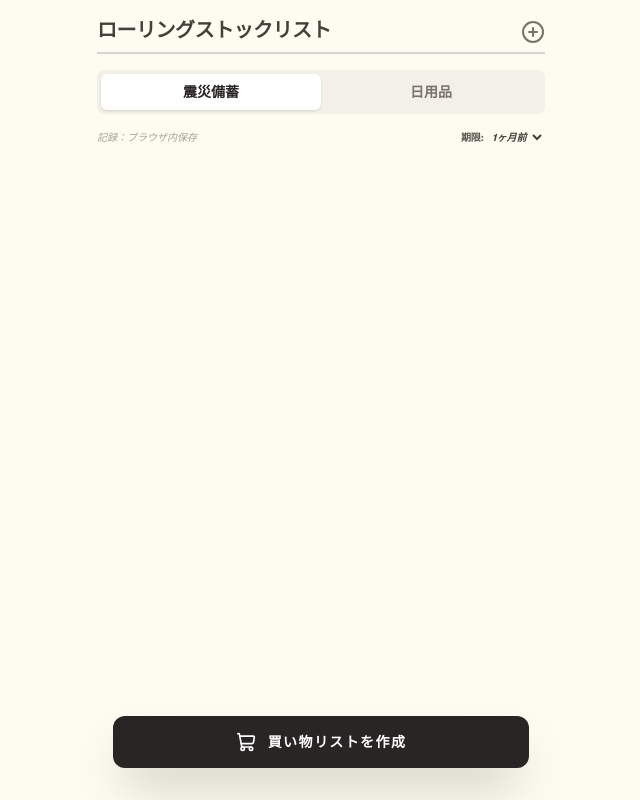
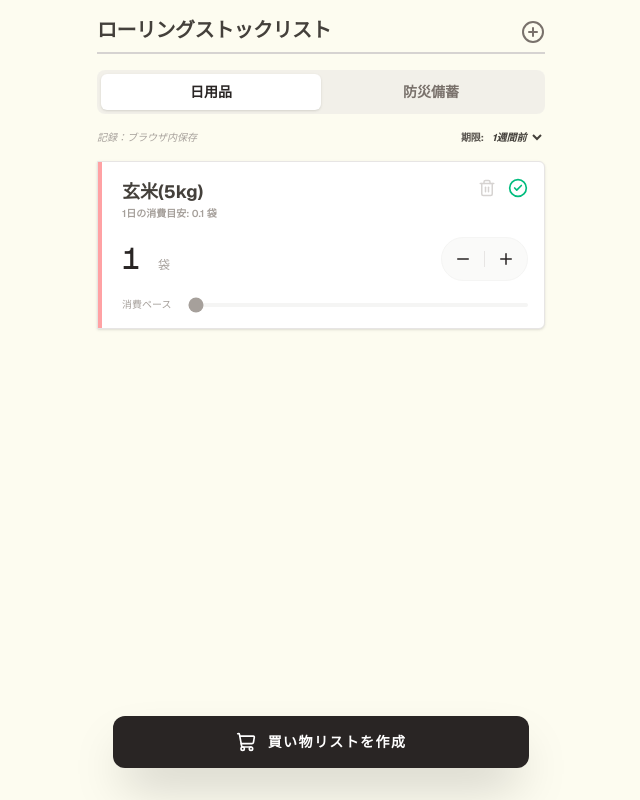
Before and after one commit to vegetableyoga/rolling-stock-list, a Next.js app: page / in a window 1280 px wide. Shown: the whole page, without its empty margins (319-959 px from the left). Built offline with nearby package versions, Linux system fonts and the light colour scheme.

Commit message:
Update default samples and fix tab order

```diff
--- a/app/page.tsx
+++ b/app/page.tsx
@@ -10,25 +10,33 @@ interface Item {
   currentStock: number;
   dailyConsumption: number;
   unit: string;
-  category: 'emergency' | 'daily';
+  category: 'daily' | 'emergency';
 }
 
 export default function RollingStockApp() {
-  // 状態管理
-  const [activeTab, setActiveTab] = useState<'emergency' | 'daily'>('emergency');
+  // 状態管理：初期タブを「日用品」に設定
+  const [activeTab, setActiveTab] = useState<'daily' | 'emergency'>('daily');
   const [items, setItems] = useState<Item[]>([]);
-  const [thresholds, setThresholds] = useState({ emergency: 30, daily: 7 });
+  const [thresholds, setThresholds] = useState({ daily: 7, emergency: 30 });
   const [isAdding, setIsAdding] = useState(false);
   const [newItem, setNewItem] = useState({ name: '', stock: '', consumption: '', unit: '個' });
 
   // 初期ロード
   useEffect(() => {
-    const savedItems = localStorage.getItem('rs-v2-items');
-    const savedDate = localStorage.getItem('rs-v2-last-date');
-    const savedThresholds = localStorage.getItem('rs-v2-thresholds');
+    // 新しいバージョン(v4)として保存
+    const savedItems = localStorage.getItem('rs-v4-items');
+    const savedDate = localStorage.getItem('rs-v4-last-date');
+    const savedThresholds = localStorage.getItem('rs-v4-thresholds');
 
-    let currentItems = savedItems ? JSON.parse(savedItems) : [];
     const today = new Date().toISOString().split('T')[0];
+
+    // データがない場合の新しい初期例
+    const defaultItems: Item[] = [
+      { id: 'default-1', name: '玄米(5kg)', currentStock: 1, dailyConsumption: 0.1, unit: '袋', category: 'daily' },
+      { id: 'default-2', name: '水(500ml)', currentStock: 24, dailyConsumption: 2, unit: '本', category: 'emergency' }
+    ];
+
+    let currentItems = savedItems ? JSON.parse(savedItems) : defaultItems;
 
     // 自動消費計算
     if (savedDate && savedDate !== today) {
@@ -42,16 +50,15 @@ export default function RollingStockApp() {
 
     setItems(currentItems);
     if (savedThresholds) setThresholds(JSON.parse(savedThresholds));
-    localStorage.setItem('rs-v2-last-date', today);
+    localStorage.setItem('rs-v4-last-date', today);
   }, []);
 
   // 保存
   useEffect(() => {
-    localStorage.setItem('rs-v2-items', JSON.stringify(items));
-    localStorage.setItem('rs-v2-thresholds', JSON.stringify(thresholds));
+    localStorage.setItem('rs-v4-items', JSON.stringify(items));
+    localStorage.setItem('rs-v4-thresholds', JSON.stringify(thresholds));
   }, [items, thresholds]);
 
-  // カテゴリーフィルタ
   const filteredItems = items.filter(item => item.category === activeTab);
 
   const updateStock = (id: string, amount: number) => {
@@ -92,13 +99,13 @@ export default function RollingStockApp() {
   const copyShoppingList = () => {
     const lowStockItems = filteredItems.filter(item => getStatus(item) === 'low');
     const text = lowStockItems.map(item => `・${item.name} (${item.unit})`).join('\n');
-    navigator.clipboard.writeText(`【在庫補充リスト】\n${text}`);
+    const categoryName = activeTab === 'daily' ? '日用品' : '防災備蓄';
+    navigator.clipboard.writeText(`【${categoryName} 要補充リスト】\n${text}`);
     alert('リストをコピーしました');
   };
 
   return (
     <div className="min-h-screen bg-[#fdfcf0] text-stone-800 p-4 font-sans pb-32">
-      {/* Header */}
       <header className="max-w-md mx-auto mb-4">
         <div className="flex justify-between items-end border-b-2 border-stone-300 pb-2">
           <h1 className="text-xl font-bold tracking-tight text-stone-700">ローリングストックリスト</h1>
@@ -107,19 +114,19 @@ export default function RollingStockApp() {
           </button>
         </div>
 
-        {/* Tab Switcher */}
+        {/* タブ切り替え（左: 日用品 / 右: 防災備蓄） */}
         <div className="flex mt-4 bg-stone-200/50 rounded-lg p-1">
-          <button
-            onClick={() => setActiveTab('emergency')}
-            className={`flex-1 py-2 text-sm font-bold rounded-md transition-all ${activeTab === 'emergency' ? 'bg-white shadow-sm text-stone-800' : 'text-stone-500'}`}
-          >
-            震災備蓄
-          </button>
           <button
             onClick={() => setActiveTab('daily')}
             className={`flex-1 py-2 text-sm font-bold rounded-md transition-all ${activeTab === 'daily' ? 'bg-white shadow-sm text-stone-800' : 'text-stone-500'}`}
           >
             日用品
+          </button>
+          <button
+            onClick={() => setActiveTab('emergency')}
+            className={`flex-1 py-2 text-sm font-bold rounded-md transition-all ${activeTab === 'emergency' ? 'bg-white shadow-sm text-stone-800' : 'text-stone-500'}`}
+          >
+            防災備蓄
           </button>
         </div>
 
@@ -142,7 +149,6 @@ export default function RollingStockApp() {
       </header>
 
       <main className="max-w-md mx-auto space-y-4">
-        {/* Add Form */}
         {isAdding && (
           <form onSubmit={addItem} className="bg-white p-6 rounded-lg border-2 border-stone-200 shadow-sm space-y-4 mb-4">
             <input
@@ -175,7 +181,6 @@ export default function RollingStockApp() {
           </form>
         )}
 
-        {/* Item List */}
         <div className="space-y-4">
           {filteredItems.map(item => {
             const isLow = getStatus(item) === 'low';
@@ -209,7 +214,6 @@ export default function RollingStockApp() {
                     </div>
                   </div>
 
-                  {/* Slider */}
                   <div className="mt-4 flex items-center gap-4">
                     <span className="text-[10px] text-stone-400 whitespace-nowrap">消費ペース</span>
                     <input
@@ -226,7 +230,6 @@ export default function RollingStockApp() {
         </div>
       </main>
 
-      {/* Floating Action Button */}
       <div className="fixed bottom-8 left-1/2 -translate-x-1/2 w-full max-w-md px-4">
         <button
           onClick={copyShoppingList}
```
